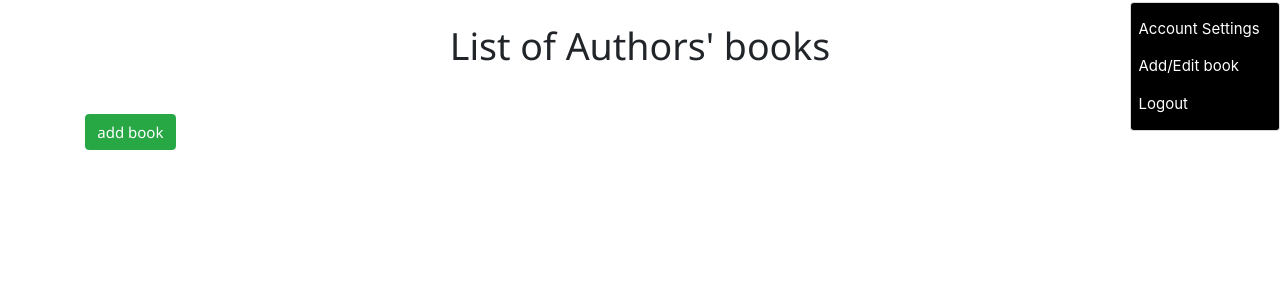
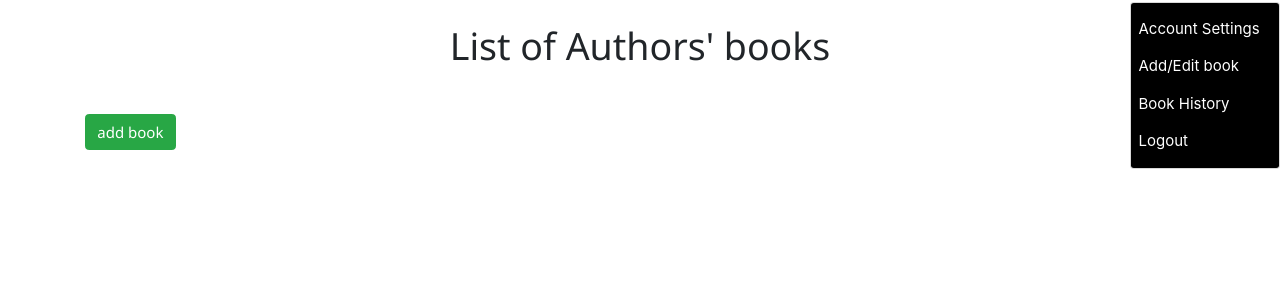
Before and after one commit to christypaul30/COMP313_Project_NOVEL-T, a Flask app: page /book in a window 1280 px wide, after a click that opens the changed part. Shown: the part 65-365 px from the top of the page. Run offline with Flask 2, Linux system fonts and the light colour scheme; the visitor is signed in with stand-in values (Sample User, id 1); data comes from the database, SQL or seed files in the repository; data that the repository does not hold is empty; some libraries are stand-ins or nearby versions.

Commit message:
Closes #3, closes #5; Impletemented BookHistory, last chapter read and book read history are part of it

```diff
--- a/website/static/index.js
+++ b/website/static/index.js
@@ -86,3 +86,11 @@ function generateGenres(book_genre){
     print("hello")
     }
 }
+
+function addBookhistory(bookId){
+    fetch(`/bookhistory/${bookId}`);
+}
+
+function addLastchapter(bookId, chapterId) {
+    fetch(`/bookhistory/${bookId}/${chapterId}`);
+}
--- a/website/templates/base.html
+++ b/website/templates/base.html
@@ -62,6 +62,7 @@
                     <div class="dropdown-menu dropdown-menu-right" aria-labelledby="account_drop_down_menu_btn">
                         <a class="nav-item nav-link" id="profile" href="/profile">Account Settings</a>
                         <a class="nav-item nav-link" id="book" href="/book">Add/Edit book</a>
+                        <a class="nav-item nav-link" id="book" href="/bookhistory">Book History</a>
                         <a class="nav-item nav-link" id="logout" href="/logout">Logout</a>
                     </div>
                 </a>
--- a/website/templates/home.html
+++ b/website/templates/home.html
@@ -6,7 +6,7 @@
 <ul class="list-group list-group-flush" id="bookList">
 {% for book in books %}
     <a></a>
- <a onclick="retrieveBook({{book.id}})" class="list-group-item"><img src="/static/emptybook.png" height="50" width="50" class="book-cover"><b>{{ book.book_title }}</b> - Author:
+    <a onclick="retrieveBook({{book.id}});addBookhistory({{book.id}});" class="list-group-item"><img src="/static/emptybook.png" height="50" width="50" class="book-cover"><b>{{ book.book_title }}</b> - Author:
     {{book.author}}</a>
 </ul>
 {% endfor %}
--- a/website/templates/simulator.html
+++ b/website/templates/simulator.html
@@ -46,7 +46,7 @@
     <ul class="list-group list-group-flush" id="books">
     {% for chapter in book.book_chapters %}
     <li class="list-group-item">
-        <h6 class="list-header"  onClick="retrieveChapter({{ chapter.id }})">{{ chapter.chapter_title }}</h6>
+        <h6 class="list-header"  onClick="retrieveChapter({{ chapter.id }});addLastchapter({{chapter.book_id}}, {{chapter.id}});">{{ chapter.chapter_title }}</h6>
         <button type="button" class="btn btn-warning" onClick="editChapter{{chapter.book_id, chapter.id}}" id="edit-modal">edit chapter</button>
         <button type="button" class="close" onClick="deleteChapter{{chapter.book_id, chapter.id}}" id="delete">
             <span aria-hidden="true">&times;</span>
--- a/website/views.py
+++ b/website/views.py
@@ -5,7 +5,7 @@ from werkzeug.security import check_password_hash, generate_password_hash
 from werkzeug.utils import redirect
 from website import db
 from website.auth import verification
-from website.models import Book, User, BookChapters, BookGenres, Library
+from website.models import Book, User, BookChapters, BookGenres, Library, BookHistory
 import json
 # This file SHOULD contain all Routes/Views that a non signed in user can see
 
@@ -263,3 +263,35 @@ def bookmark_book():
             db.session.commit()
             flash('book added to personal library', category='success')
     return jsonify({})
+
+
+@views.route('/bookhistory/<bid>', methods=['GET'])
+def add_book_read_history(bid):
+    verification()
+    if db.session.query(BookHistory).filter(BookHistory.book_id == bid, BookHistory.user_id == current_user.id).first():
+        return jsonify({'msg': 'history exists'})
+    db.session.add(BookHistory(bid, current_user.id))
+    db.session.commit()
+    return jsonify({'msg': 'history added'})
+
+@views.route('/bookhistory', methods=['GET'])
+def bookhistory_page():
+    verification()
+    books = []
+    for history in db.engine.execute(f"SELECT * FROM bookhistory WHERE user_id='{current_user.id}'"):
+        book = db.session.query(Book).filter(Book.id == history.book_id).first()
+        if hasattr(history, "last_chapter"):
+            book.last_chapter = str(history.last_chapter)
+        books.append(book)
+    return render_template("book_history.html", user=current_user, books=books)
+
+
+@views.route('/bookhistory/<bid>/<cid>', methods=['GET'])
+def add_last_chapter(bid, cid):
+    verification()
+    h = db.session.query(BookHistory).filter(
+        BookHistory.book_id == bid, BookHistory.user_id == current_user.id
+    ).first()
+    h.last_chapter = cid
+    db.session.commit()
+    return jsonify({'msg': 'last chapter updated'})
```
Also changed, not shown: website/models.py (+13 -0 lines), website/templates/book_history.html (added, +13 -0 lines).
